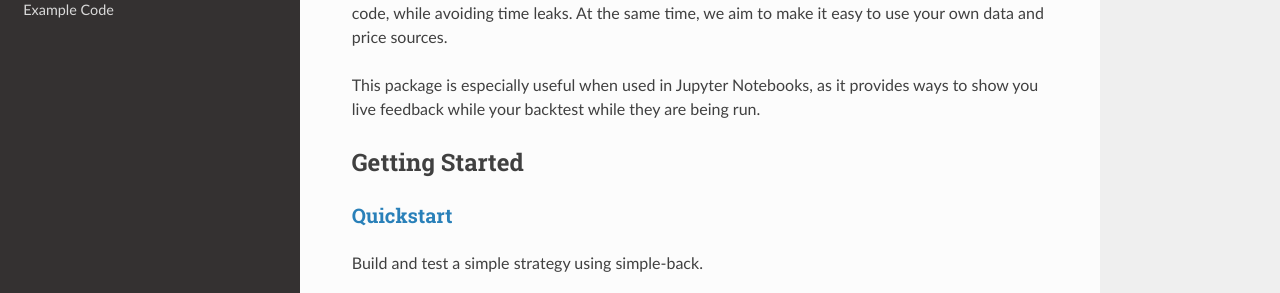
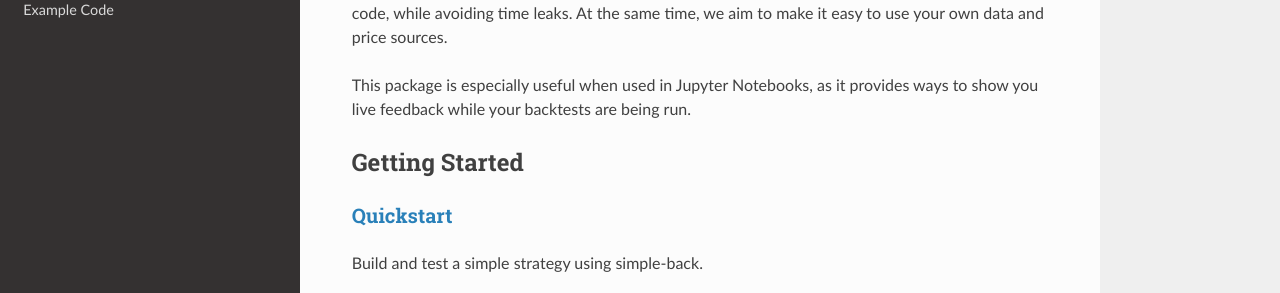
Before and after one commit to MiniXC/simple-back, a Sphinx documentation site: the page built from docs/index.rst, in a window 1280 px wide and 1143 px high. Shown: the part 230-523 px from the top of the window. Built offline with Sphinx 7.4.7 and the Read the Docs theme 2.0.0, drawn with Linux system fonts in a browser that asks for light colours.

Commit message:
minor doc fixes

```diff
--- a/docs/index.rst
+++ b/docs/index.rst
@@ -21,7 +21,7 @@
 
 This package is especially useful when used in Jupyter Notebooks,
 as it provides ways to show you live feedback
-while your backtest while they are being run.
+while your backtests are being run.
 
 Getting Started
 ===============
--- a/docs/intro/quickstart.rst
+++ b/docs/intro/quickstart.rst
@@ -134,7 +134,7 @@
 --------------------------------
 
 You can also use :meth:`.Backtester.strategies` which returns a :class:`.StrategySequence`,
-which have their own :py:obj:`.Backtester.metrics` and :py:obj:`.Backtester.summary`::
+whith their own :py:obj:`.Backtester.metrics` and :py:obj:`.Backtester.summary`::
 
    bt.strategies['JNUG 20-Day Crossover'].metrics
 
```
